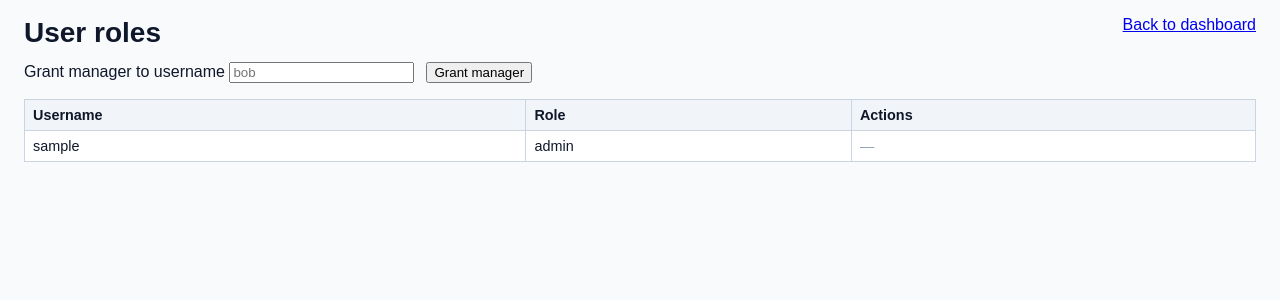
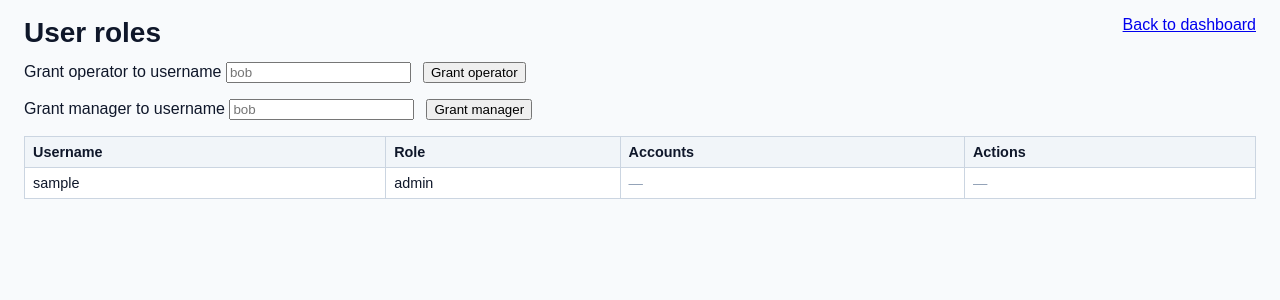
Before and after one commit to rackslab/slurm-quota, a Python web app: template web/templates/roles.html in a window 1280 px wide. Shown: the top 300 px of the page. Run offline with Jinja, Linux system fonts and the light colour scheme; the template is opened without the code that fills it: most values are stand-ins (such as "Sample title", 1, 10 or a date in 2020).

Commit message:
feat: support operator/manager roles web app

```diff
--- a/src/slurm_quota/web/app.py
+++ b/src/slurm_quota/web/app.py
@@ -68,6 +68,11 @@ class SlurmQuotaWebApp(Flask):
         )
         self.add_url_rule("/roles", view_func=routes.roles, methods=["GET"])
         self.add_url_rule("/roles", view_func=routes.roles_post, methods=["POST"])
+        self.add_url_rule(
+            "/roles/managers/accounts",
+            view_func=routes.roles_manager_accounts_post,
+            methods=["POST"],
+        )
 
     def service_unavailable(self, error: HTTPException) -> tuple[str, int]:
         return render_template("error.html"), error.code
--- a/web/templates/consumption.html
+++ b/web/templates/consumption.html
@@ -1,5 +1,5 @@
 {% macro consumption_cell(target, name, resource, usage) %}
-{% if user_role in ("admin", "manager") %}
+{% if user_role in ("admin", "operator") %}
 <span class="consumption-value">{{ usage.consumed }}</span>
 <form method="post" action="{{ url_for('consumption_post') }}" class="consumption-edit-form inline-form">
   <input type="hidden" name="_csrf" value="{{ csrf_token }}">
--- a/web/templates/quota.html
+++ b/web/templates/quota.html
@@ -1,5 +1,5 @@
 {% macro quota_cell(target, name, resource, usage) %}
-{% if user_role in ("admin", "manager") %}
+{% if user_role in ("admin", "operator") %}
 <form method="post" action="{{ url_for('quotas_post') }}" class="quota-edit-form inline-form">
   <input type="hidden" name="_csrf" value="{{ csrf_token }}">
   <input type="hidden" name="target" value="{{ target }}">
--- a/web/templates/roles.html
+++ b/web/templates/roles.html
@@ -17,6 +17,17 @@
 <form method="post" action="{{ url_for('roles_post') }}" class="roles-grant-form">
   <input type="hidden" name="_csrf" value="{{ csrf_token }}">
   <input type="hidden" name="action" value="grant">
+  <input type="hidden" name="role" value="operator">
+  <label>Grant operator to username
+    <input type="text" name="username" placeholder="bob" required>
+  </label>
+  <button type="submit">Grant operator</button>
+</form>
+
+<form method="post" action="{{ url_for('roles_post') }}" class="roles-grant-form">
+  <input type="hidden" name="_csrf" value="{{ csrf_token }}">
+  <input type="hidden" name="action" value="grant">
+  <input type="hidden" name="role" value="manager">
   <label>Grant manager to username
     <input type="text" name="username" placeholder="bob" required>
   </label>
@@ -29,6 +40,7 @@
     <tr>
       <th>Username</th>
       <th>Role</th>
+      <th>Accounts</th>
       <th>Actions</th>
     </tr>
   </thead>
@@ -39,9 +51,49 @@
       <td>{{ entry.role }}</td>
       <td>
         {% if entry.role == "manager" %}
+          {% if entry.accounts %}
+            <ul class="manager-accounts-list">
+              {% for account in entry.accounts %}
+              <li>
+                {{ account }}
+                <form method="post" action="{{ url_for('roles_manager_accounts_post') }}" class="inline-form">
+                  <input type="hidden" name="_csrf" value="{{ csrf_token }}">
+                  <input type="hidden" name="action" value="remove">
+                  <input type="hidden" name="username" value="{{ entry.username }}">
+                  <input type="hidden" name="account" value="{{ account }}">
+                  <button type="submit">Remove</button>
+                </form>
+              </li>
+              {% endfor %}
+            </ul>
+          {% else %}
+            <span class="muted">None</span>
+          {% endif %}
+          <form method="post" action="{{ url_for('roles_manager_accounts_post') }}" class="inline-form manager-account-add-form">
+            <input type="hidden" name="_csrf" value="{{ csrf_token }}">
+            <input type="hidden" name="action" value="add">
+            <input type="hidden" name="username" value="{{ entry.username }}">
+            <input type="text" name="account" placeholder="hpc" required>
+            <button type="submit">Add account</button>
+          </form>
+        {% else %}
+          <span class="muted">—</span>
+        {% endif %}
+      </td>
+      <td>
+        {% if entry.role == "operator" %}
         <form method="post" action="{{ url_for('roles_post') }}" class="inline-form">
           <input type="hidden" name="_csrf" value="{{ csrf_token }}">
           <input type="hidden" name="action" value="revoke">
+          <input type="hidden" name="role" value="operator">
+          <input type="hidden" name="username" value="{{ entry.username }}">
+          <button type="submit">Revoke operator</button>
+        </form>
+        {% elif entry.role == "manager" %}
+        <form method="post" action="{{ url_for('roles_post') }}" class="inline-form">
+          <input type="hidden" name="_csrf" value="{{ csrf_token }}">
+          <input type="hidden" name="action" value="revoke">
+          <input type="hidden" name="role" value="manager">
           <input type="hidden" name="username" value="{{ entry.username }}">
           <button type="submit">Revoke manager</button>
         </form>
@@ -49,6 +101,14 @@
         <form method="post" action="{{ url_for('roles_post') }}" class="inline-form">
           <input type="hidden" name="_csrf" value="{{ csrf_token }}">
           <input type="hidden" name="action" value="grant">
+  <input type="hidden" name="role" value="operator">
+          <input type="hidden" name="username" value="{{ entry.username }}">
+          <button type="submit">Grant operator</button>
+        </form>
+        <form method="post" action="{{ url_for('roles_post') }}" class="inline-form">
+          <input type="hidden" name="_csrf" value="{{ csrf_token }}">
+          <input type="hidden" name="action" value="grant">
+  <input type="hidden" name="role" value="manager">
           <input type="hidden" name="username" value="{{ entry.username }}">
           <button type="submit">Grant manager</button>
         </form>
```
Also changed, not shown: src/slurm_quota/web/routes.py (+39 -7 lines).
